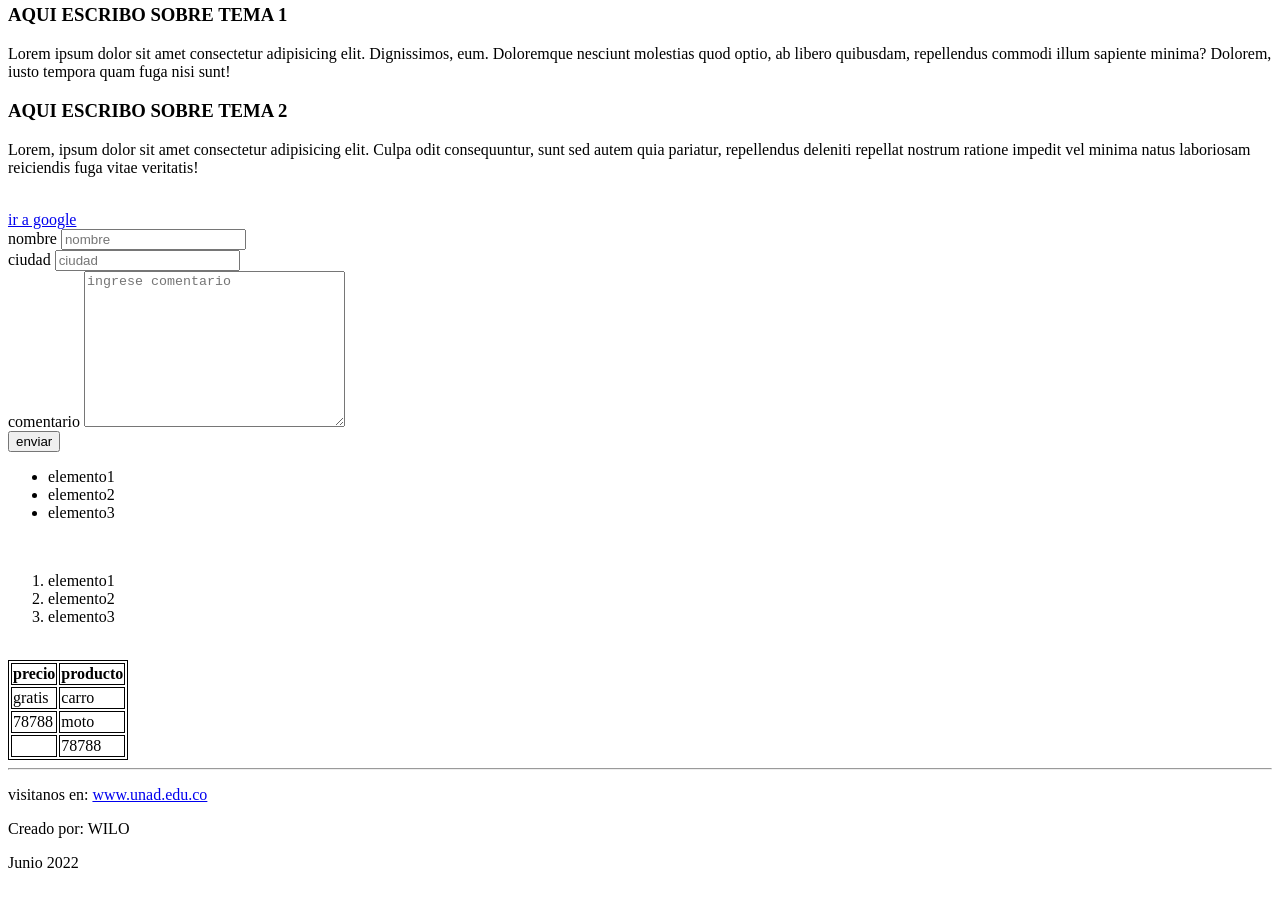
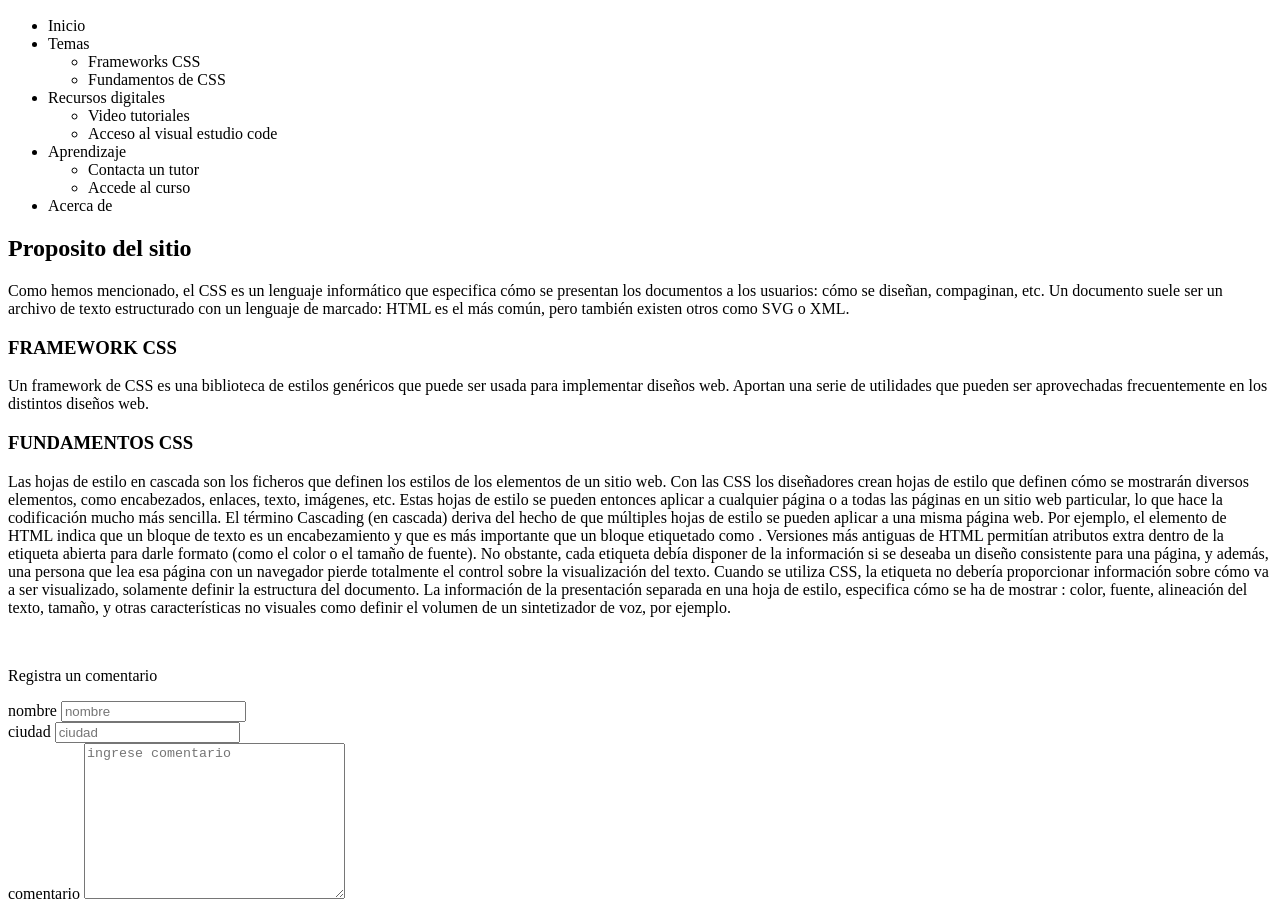
Before and after one commit to Wilo92/DSW-WILO, a plain HTML site: page Fase2/desing.html in a window 1280 px wide. Shown: the part 727-1632 px from the top of the page. Drawn offline with Linux system fonts and the light colour scheme.

Commit message:
UPDATE 1/07/2022

```diff
--- a/Fase2/desing.html
+++ b/Fase2/desing.html
@@ -16,13 +16,13 @@
     <h1>Fundamentos de CSS,Frameworks CSS</h1>
     </header>
 
-    <p> Wilmer Restrepo y te doy la bienvenida a mi pagina donde podrás encontrar información
+    <p> Hola soy Wilmer Restrepo y te doy la bienvenida a mi pagina donde podrás encontrar información
         sobre el mundo de CSS
     </p>
 
 
 
-    <img src="img/450.jpg" width="300"/>
+    <img src="img/mock.JPG" width="600"/>
 
     <nav>
         <ul>
@@ -65,25 +65,26 @@
         </p>
 
         <ARTicle>
-            <h3>AQUI ESCRIBO SOBRE TEMA 1</h3>
-            <p>Lorem ipsum dolor sit amet consectetur adipisicing elit. Dignissimos, eum. Doloremque nesciunt molestias quod optio, ab libero quibusdam, repellendus commodi illum sapiente minima? Dolorem, iusto tempora quam fuga nisi sunt!</p>
+            <h3>FRAMEWORK CSS</h3>
+            <p>Un framework de CSS es una biblioteca de estilos genéricos que puede ser usada para implementar diseños web. Aportan una serie de utilidades que pueden ser aprovechadas frecuentemente en los distintos diseños web.</p>
 
         </ARTicle>
         <ARTicle>
-            <h3>AQUI ESCRIBO SOBRE TEMA 2</h3>
-            <p>Lorem, ipsum dolor sit amet consectetur adipisicing elit. Culpa odit consequuntur, sunt sed autem quia pariatur, repellendus deleniti repellat nostrum ratione impedit vel minima natus laboriosam reiciendis fuga vitae veritatis!</p>
+            <h3>FUNDAMENTOS CSS</h3>
+            <p>Las hojas de estilo en cascada son los ficheros que definen los estilos de los elementos de un sitio web. Con las CSS los diseñadores crean hojas de estilo que definen cómo se mostrarán diversos elementos, como encabezados, enlaces, texto, imágenes, etc. Estas hojas de estilo se pueden entonces aplicar a cualquier página o a todas las páginas en un sitio web particular, lo que hace la codificación mucho más sencilla. El término Cascading (en cascada) deriva del hecho de que múltiples hojas de estilo se pueden aplicar a una misma página web. Por ejemplo, el elemento de HTML indica que un bloque de texto es un encabezamiento y que es más importante que un bloque etiquetado como . Versiones más antiguas de HTML permitían atributos extra dentro de la etiqueta abierta para darle formato (como el color o el tamaño de fuente). No obstante, cada etiqueta debía disponer de la información si se deseaba un diseño consistente para una página, y además, una persona que lea esa página con un navegador pierde totalmente el control sobre la visualización del texto. Cuando se utiliza CSS, la etiqueta no debería proporcionar información sobre cómo va a ser visualizado, solamente definir la estructura del documento. La información de la presentación separada en una hoja de estilo, especifica cómo se ha de mostrar : color, fuente, alineación del texto, tamaño, y otras características no visuales como definir el volumen de un sintetizador de voz, por ejemplo.</p>
         </ARTicle>
 
     </section>
 
     <br>
 
-    <a target="_blank" href="https://www.google.com"> ir a google </a>
+
 
 
 
 
     <form>
+        <p>Registra un comentario</p>
         <label for="nombre">nombre</label>
         <input type="text" id="nombre"  name="nombre" placeholder="nombre"/>
         <br>
@@ -92,6 +93,7 @@
         <br>
         <label for="comentario">comentario</label>
         <textarea name="comentario" id="comentario" placeholder="ingrese comentario" cols="30" rows="10"></textarea>
+        <br>
         <br>
         <button type="button">enviar</button>
     </form>
@@ -122,27 +124,27 @@
 
         <thead>
             <tr>
+                <th>producto</th>
                 <th>precio</th>
-                <th>producto</th>
             </tr>
 
         </thead>
 
         <tbody>
             <tr>
+                <td>curso basico </td>
                 <td>gratis </td>
-                <td>carro </td>
             </tr>
 
             <tr>
-                <td>78788 </td>
-                <td>moto </td>
+                <td>curso avanzado </td>
+                <td>500.000 </td>
             </tr>
         </tbody>
 
         <tfoot>
             <td></td>
-            <td>78788</td>
+            <td></td>
         </tfoot>
     </table>
     <hr>
```
Also changed, not shown: Fase2/img/mock.JPG (added).
